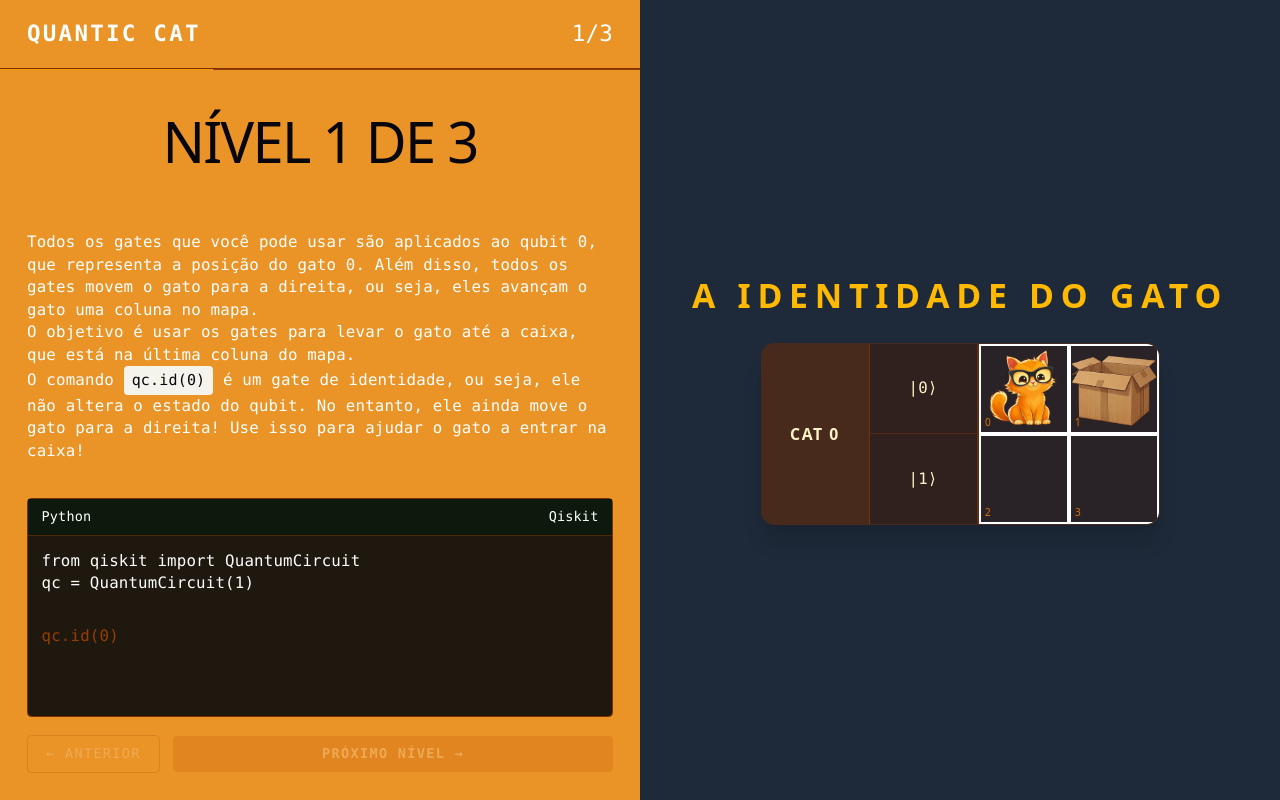
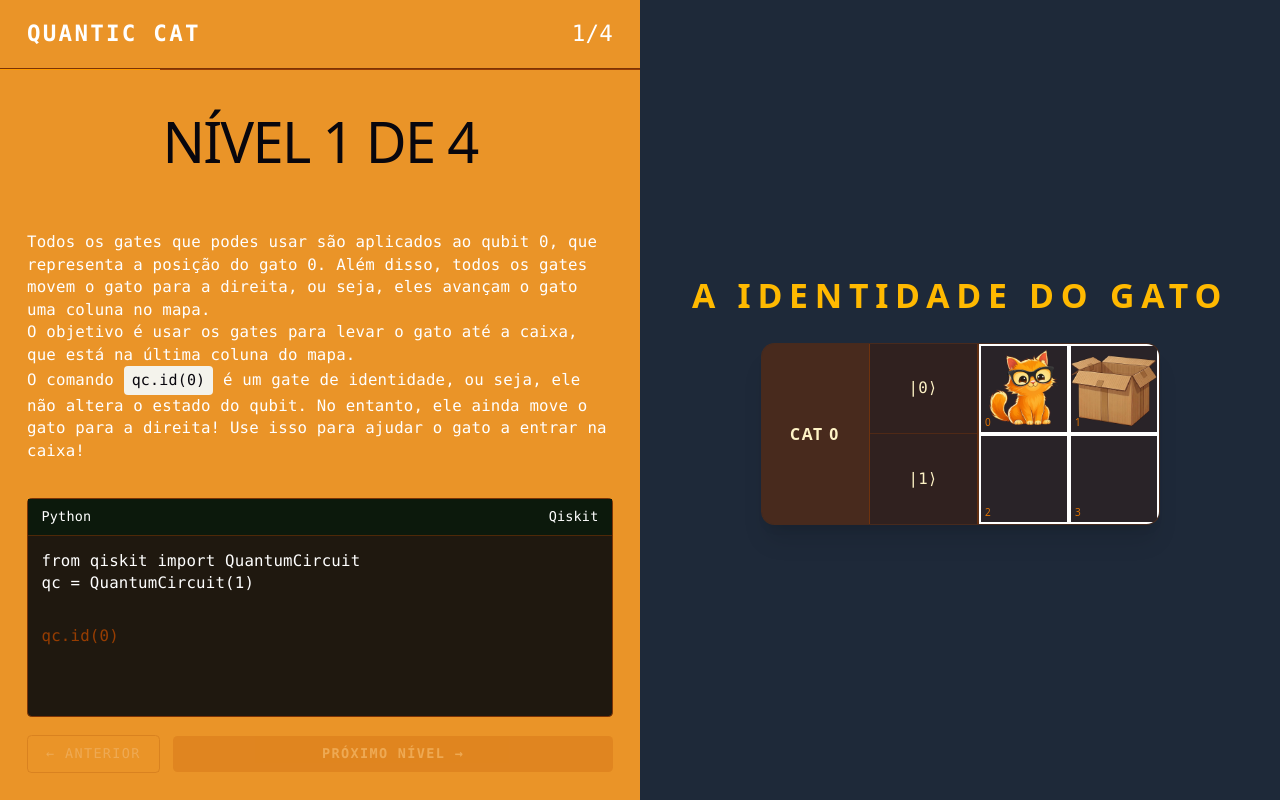
Before and after one commit to DiogoHD/quantic-cat, a React (Vite) app: page / in a window 1280 px wide. Built offline with nearby package versions, Linux system fonts and the light colour scheme.

Commit message:
Hadamard Gate

```diff
--- a/src/App.tsx
+++ b/src/App.tsx
@@ -2,7 +2,7 @@ import { Map } from "./components/map"
 import { Level } from "./components/level"
 import { useState } from "react";
 import mapData from "./data/map.json";
-import { computeCatPosition, isCatAtFish } from "./services/catEngine";
+import { computeCatPosition, isCatAtBox } from "./services/catEngine";
 import type { Position } from "./types/position";
 
 export default function App() {
@@ -12,8 +12,8 @@ export default function App() {
   const levelMap = mapData[current];
   const lines = code.split("\n").map(line => line.trim()).filter(line => line.length > 0);
 
-  const catPosition = computeCatPosition(levelMap.catPosition as Position, levelMap.cols, lines);
-  const hasWon = isCatAtFish(catPosition, levelMap.fishPosition as Position);
+  const catPositions = computeCatPosition(levelMap.catPositions as Position[], levelMap.cols, lines);
+  const hasWon = isCatAtBox(catPositions, levelMap.boxPositions as Position[]);
 
   return (
     <div className="min-h-screen w-screen flex text-white overflow-y-auto">
@@ -33,8 +33,8 @@ export default function App() {
 
         <Map
           cols={levelMap.cols}
-          catPosition={catPosition}
-          fishPosition={levelMap.fishPosition as Position}
+          catPositions={catPositions as Position[]}
+          boxPositions={levelMap.boxPositions as Position[]}
           hasWon={hasWon}
         />
       </div>
--- a/src/components/map.tsx
+++ b/src/components/map.tsx
@@ -12,9 +12,9 @@ function Cell({ index, children }: CellProps) {
   );
 }
 
-export function Map({ cols, catPosition, fishPosition, hasWon }: MapProps) {
-  const catIndex = catPosition[1] * cols + catPosition[0];
-  const boxIndex = fishPosition[1] * cols + fishPosition[0];
+export function Map({ cols, catPositions, boxPositions, hasWon }: MapProps) {
+  const catIndices = catPositions.map(([x, y]) => y * cols + x);
+  const boxIndices = boxPositions.map(([x, y]) => y * cols + x);
 
   return (
     <div className="flex flex-col">
@@ -66,12 +66,12 @@ export function Map({ cols, catPosition, fishPosition, hasWon }: MapProps) {
         >
           {Array.from({ length: cols * 2 }, (_, i) => (
             <Cell key={i} index={i}>
-              {i === catIndex && i === boxIndex ? (
+              {catIndices.includes(i) && boxIndices.includes(i) ? (
                 <ClosedBox />
               ) : (
                 <>
-                  {i === catIndex && <Cat phase={0} />}
-                  {i === boxIndex && <OpenBox />}
+                  {catIndices.includes(i) && <Cat phase={0} />}
+                  {boxIndices.includes(i) && <OpenBox />}
                 </>
               )}
             </Cell>
--- a/src/data/descriptions.tsx
+++ b/src/data/descriptions.tsx
@@ -4,7 +4,7 @@ export const descriptions = [
     description: (
       <>
         <p>
-          Todos os gates que você pode usar são aplicados ao qubit 0, que representa a posição do gato 0.
+          Todos os gates que podes usar são aplicados ao qubit 0, que representa a posição do gato 0.
           Além disso, todos os gates movem o gato para a direita, ou seja, eles avançam o gato uma coluna no mapa.
         </p>
         <p>
@@ -46,12 +46,27 @@ export const descriptions = [
     description: (
       <>
         <p>
-          Agora vamos aplicar os dois gates que você já conhece para resolver o nível.
+          Agora vamos aplicar os dois gates que já conheces para resolver o nível.
         </p>
         <p>
           Usa os gates de identidade para avançar o gato, e os gates X para mudar a linha do gato quando necessário.
         </p>
       </>
     ),
+  },
+  {
+    level: 4,
+    description: (
+      <>
+        <p> Neste nível, o objetivo é levar o gato para as duas caixas. Para isso, vais precisar usar os gates de forma estratégica para garantir que o gato entre em ambas as caixas. </p>
+        <p> O comando {" "}
+          <code className="px-1 py-0.5 rounded text-sm font-mono">
+            qc.h(0)
+          </code>
+          {" "} é um gate de Hadamard, que coloca o qubit em superposição. No nosso jogo, isso significa que ele cria uma cópia do gato na linha oposta.
+          Assim, se o gato está na linha de cima, ele cria um novo gato na linha de baixo, e vice-versa.
+        </p>
+      </>
+    )
   }
 ];
--- a/src/data/map.json
+++ b/src/data/map.json
@@ -2,25 +2,29 @@
     {
         "level": 1,
         "title": "A identidade do gato",
-        "numberOfCats": 1,
-        "catPosition": [0, 0],
-        "fishPosition": [1, 0],
+        "catPositions": [[0, 0]],
+        "boxPositions": [[1, 0]],
         "cols": 2
     },
     {
         "level": 2,
         "title": "O gato troca de caminhos",
-        "numberOfCats": 1,
-        "catPosition": [0, 0],
-        "fishPosition": [1, 1],
+        "catPositions": [[0, 0]],
+        "boxPositions": [[1, 1]],
         "cols": 2
     },
     {
         "level": 3,
         "title": "O peixe está cada vez mais longe",
-        "numberOfCats": 1,
-        "catPosition": [0, 0],
-        "fishPosition": [3, 1],
+        "catPositions": [[0, 0]],
+        "boxPositions": [[3, 1]],
         "cols": 4
+    },
+    {
+        "level": 4,
+        "title": "1 gato, 2 caixas",
+        "catPositions": [[0, 0]],
+        "boxPositions": [[2, 0], [2, 1]],
+        "cols": 3
     }
 ]
--- a/src/services/catEngine.ts
+++ b/src/services/catEngine.ts
@@ -1,29 +1,48 @@
 import type { Position } from "../types/position";
 
-export function computeCatPosition(startPosition: Position, cols: number, lines: string[]): Position {
-  let [x, y] = startPosition;
+export function computeCatPosition(startPositions: Position[], cols: number, lines: string[]): Position[] {
+  let positions: Position[] = startPositions;
 
   for (const line of lines) {
+    positions = positions.flatMap(([x, y]) => {
       // Gate ID
+      // Moves t\he cat to the right
       if (line === "qc.id(0)") {
-      if (x + 1 < cols) x += 1;
+        return [clamp([x + 1, y], cols)];
       }
 
       // Gate X
+      // Moves the cat to the right and changes the row
       if (line === "qc.x(0)") {
-      y = y === 0 ? 1 : 0;
-      x += 1;
+         return [clamp([x + 1, y === 0 ? 1 : 0], cols)];
+      }
+
+      // Gate H
+      if (line === "qc.h(0)") {
+        return [
+          clamp([x + 1, y], cols), // Original position moves right
+          clamp([x + 1, y === 0 ? 1 : 0], cols) // New cat in the other row
+        ]
       }
 
       // Clamp position to map boundaries
-    [x, y] = clamp([x, y], cols);
+      return [clamp([x, y], cols)];
+    });
   }
 
-  return [x, y];
+  return positions;
 }
 
-export function isCatAtFish(catPosition: Position, fishPosition: Position): boolean {
-  return catPosition[0] === fishPosition[0] && catPosition[1] === fishPosition[1];
+export function isCatAtBox(catPositions: Position[], boxPositions: Position[]): boolean {
+  const allBoxesCovered = boxPositions.every(([bx, by]) =>
+    catPositions.some(([cx, cy]) => cx === bx && cy === by)
+  );
+
+  const allCatsInBoxes = catPositions.every(([cx, cy]) =>
+    boxPositions.some(([bx, by]) => cx === bx && cy === by)
+  );
+
+  return allBoxesCovered && allCatsInBoxes;
 }
 
 function clamp(pos: Position, cols: number): Position {
--- a/src/types/map.ts
+++ b/src/types/map.ts
@@ -7,7 +7,7 @@ export interface CellProps {
 
 export interface MapProps {
   cols: number;
-  catPosition: Position;
-  fishPosition: Position;
+  catPositions: Position[];
+  boxPositions: Position[];
   hasWon: boolean;
 }
```
Lines whose indentation alone changed are shown as unchanged.
